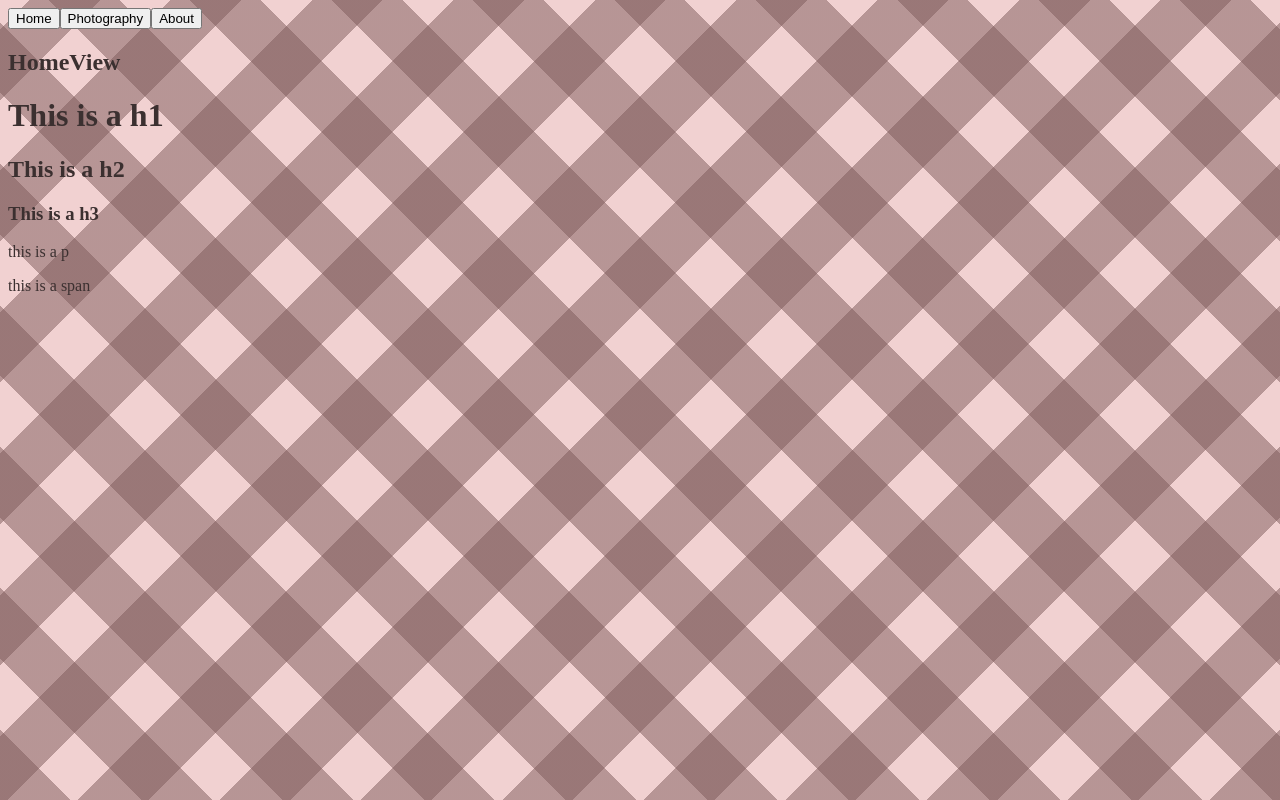
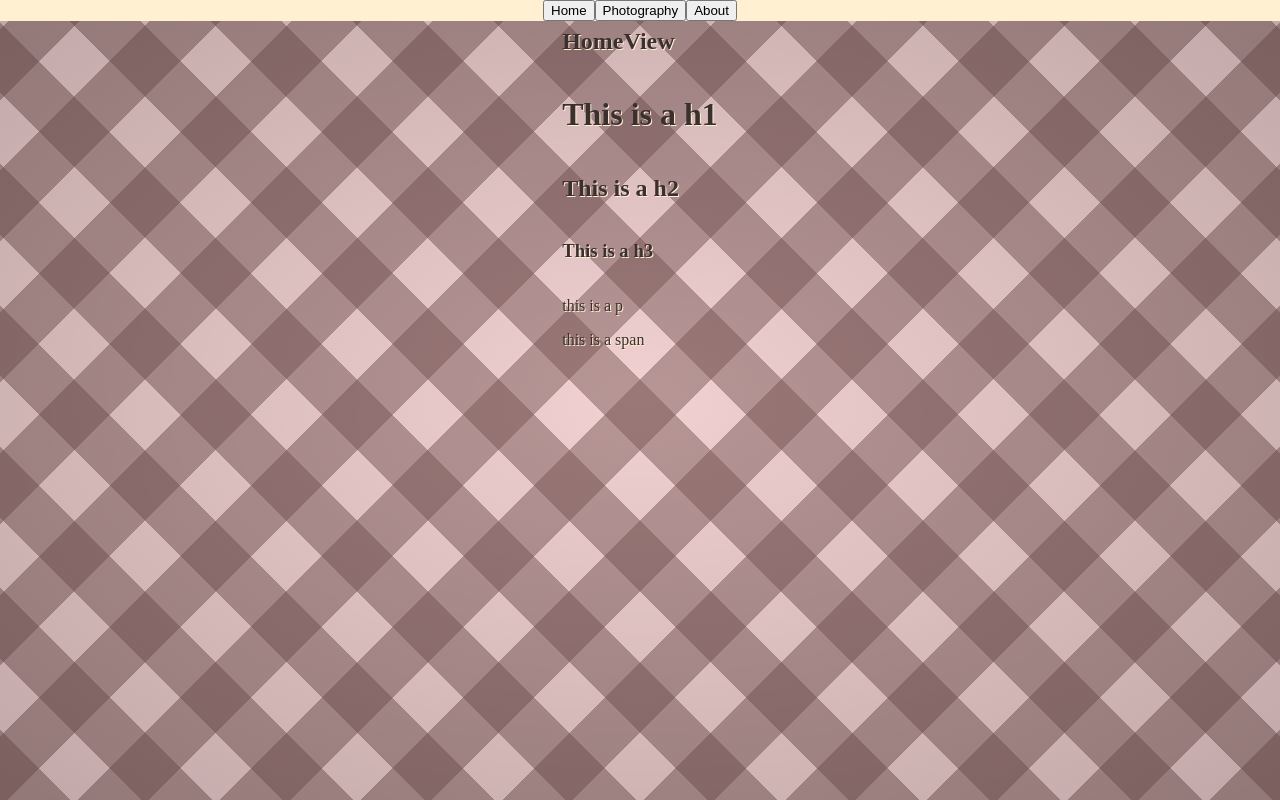
Before and after one commit to Mebu98/portfolio_website, a Vue app in the folder frontend/: page / in a window 1280 px wide. Built offline with nearby package versions, Linux system fonts and the light colour scheme.

Commit message:
Changed some variable things, buttons, nav etc.

```diff
--- a/frontend/src/components/PhotoModal.vue
+++ b/frontend/src/components/PhotoModal.vue
@@ -14,7 +14,7 @@
           }}</p>
       </div>
 
-      <button style="height: 2rem; position: absolute; top: 10px; right: 10px" @click="$emit('close')" type="button">X</button>
+      <button style="height: 2rem; position: static; top: 10px; right: 10px" @click="$emit('close')" type="button">X</button>
     </div>
   </div>
 </template>
@@ -50,21 +50,23 @@ export default {
 
   .photoModalBackground{
     position: fixed;
-    width: 100%;
-    height: 100%;
-    backdrop-filter: blur(10px);
+    min-width: 100%;
+    min-height: 100%;
+    backdrop-filter: blur(1px);
   }
 
 
   .modalContent{
+    --background-color: rgba(0,0,0,0.4);
 
-    --background-color: rgba(0,0,0,0.2);
+    overflow: auto;
 
     display: flex;
     flex-flow: row;
     z-index: 2;
 
     background-color: var(--background-color);
+    backdrop-filter: blur(5px);
     padding: 10px;
     border-radius: 10px;
 
@@ -75,8 +77,8 @@ export default {
   }
 
   .imageDiv img {
-    min-height: 10vh;
-    min-width: 10vw;
+    min-height: 20vh;
+    min-width: 20vw;
     max-width: 75vw;
     max-height: 90vh;
     object-fit: contain;
--- a/frontend/src/css/App.css
+++ b/frontend/src/css/App.css
@@ -26,48 +26,68 @@
     }
 }
 
+nav{
+    position: fixed;
+    width: 100%;
+    top: 0;
+    left: 0;
+    background: var(--main-bg-color);
+
+    display: flex;
+    justify-content: center;
+}
+
 html {
     /* Weird way of storing colors, but allows for changing alpha later! */
-    --dark: 125, 90, 90;
-    --med: #F1D1D1;
-    --light: #F3E1E1;
+    --dark: rgb(125, 90, 90);
+    --dark-values: 125, 90, 90;
+
+    --med: rgb(241, 209, 209);
+    --med-values: 241, 209, 209;
+
+    --light: rgb(243, 225, 225);
+    --light-values: 243, 225, 225;
 
     /* Fixes weird "tiling" at bottom*/
     min-height: 100%;
 
     background:
-
-        repeating-linear-gradient(45deg, rgba(var(--dark), 0.5) 0px, rgba(var(--dark), 0.5) 50px, transparent 50px, transparent 100px),
-        var(--med) repeating-linear-gradient(-45deg, rgba(var(--dark), 0.5) 0px, rgba(var(--dark), 0.5) 50px, transparent 50px, transparent 100px)
+        /*Found out background colors go in "reverse", so the one at the bottom is the "true" background,
+        while the others get placed on top that one in "bottom to top order". */
+        repeating-radial-gradient(transparent, rgba(0,0,0, .2)), /* Very slight vignette */
+        repeating-linear-gradient(45deg, color-mix(in srgb, var(--dark) 50%, transparent) 0px, color-mix(in srgb, var(--dark) 50%, transparent) 50px, transparent 50px, transparent 100px),
+        repeating-linear-gradient(-45deg, color-mix(in srgb, var(--dark) 50%, transparent) 0px, color-mix(in srgb, var(--dark) 50%, transparent) 50px, transparent 50px, transparent 100px),
+        var(--med)
     ;
-
 }
 
-/*body {*/
-/*    --stripe: #DCDCDC;*/
-/*    background: linear-gradient(135deg, var(--main-bg-color) 25%, transparent 25%) -50px 0,*/
-/*                linear-gradient(225deg, var(--main-bg-color) 25%, transparent 25%) -50px 0,*/
-/*                linear-gradient(315deg, var(--main-bg-color) 25%, transparent 25%) 0,*/
-/*                linear-gradient(45deg, var(--main-bg-color) 25%, transparent 25%) 0;*/
-/*    background-size: 100px 100px;*/
-/*}*/
+main {
+    display: flex;
+    flex-direction: column;
+    justify-self: center;
+}
 
 h1 {
     color: var(--main-h1-color);
+    text-shadow: 1px 1px var(--main-bg-color);
 }
 
 h2{
     color: var(--main-h2-color);
+    text-shadow: 1px 1px var(--main-bg-color);
 }
 
 h3{
     color: var(--main-h3-color);
+    text-shadow: 1px 1px var(--main-bg-color);
 }
 
 p {
     color: var(--main-p-color);
+    text-shadow: 1px 1px var(--main-bg-color);
 }
 
 span {
     color: var(--main-span-color);
+    text-shadow: 1px 1px var(--main-bg-color);
 }
```
